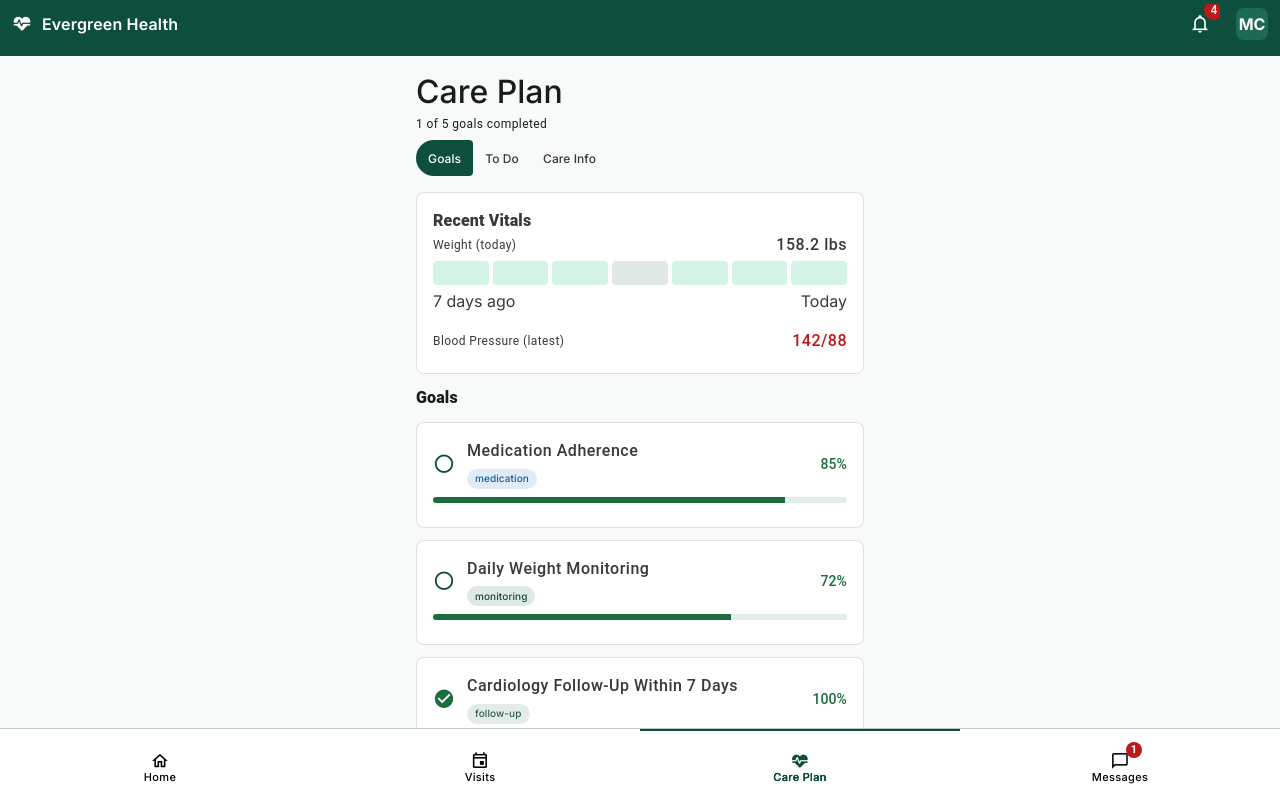
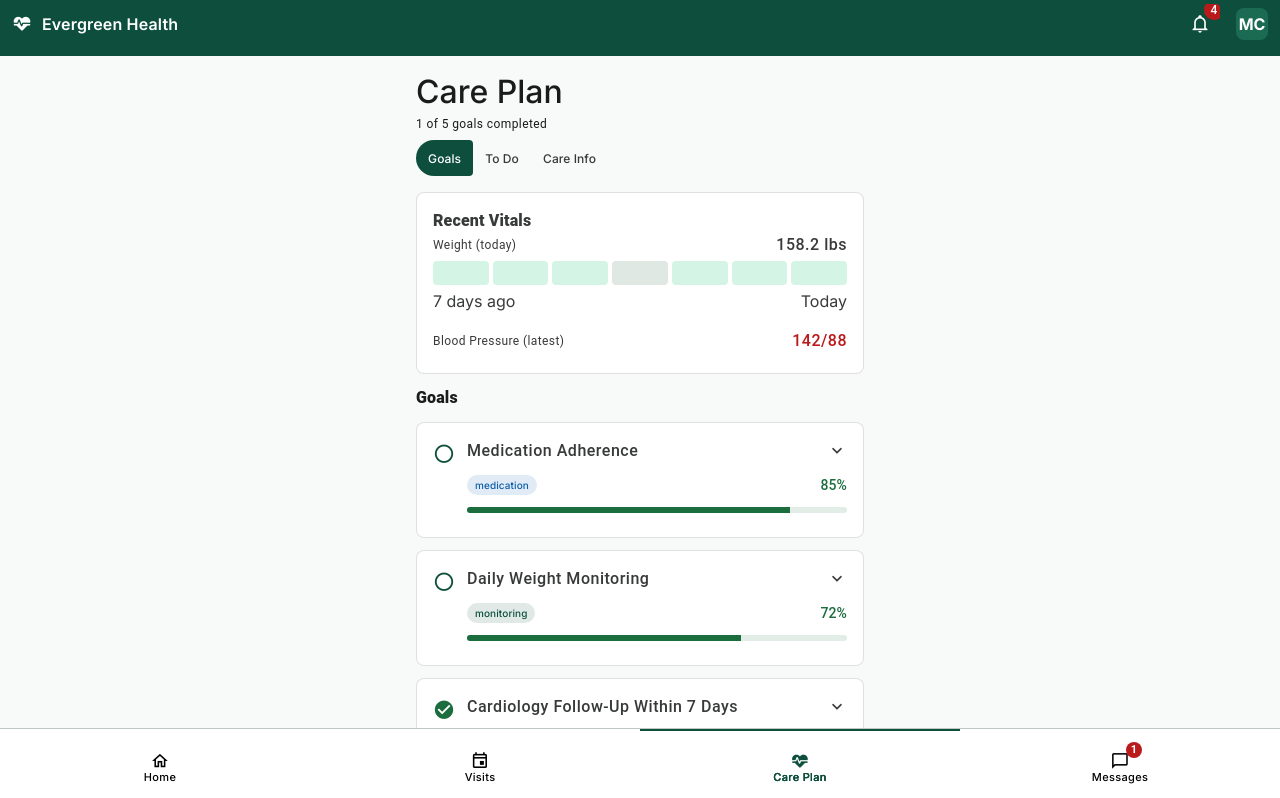
Before and after one commit to glo-kim/my-capstone-mobile, a Vue app: page /care-plan in a window 1280 px wide. Shown: the top 798 px of the page. Built offline with nearby package versions, Linux system fonts and the light colour scheme.

Commit message:
feat: update goal card layout in the CarePlanView for better hiearchy and readability.

```diff
--- a/src/views/CarePlanView.vue
+++ b/src/views/CarePlanView.vue
@@ -62,40 +62,48 @@
           class="pa-4"
           @click="expandedGoal = expandedGoal === goal.id ? null : goal.id"
         >
-          <div class="d-flex align-center ga-3 mb-2">
+          <div class="d-flex align-start ga-3">
             <v-icon
               :color="goal.status === 'completed' ? 'success' : 'primary'"
               size="22"
+              class="mt-1"
             >
               {{ goal.status === 'completed' ? 'mdi-check-circle' : 'mdi-circle-outline' }}
             </v-icon>
             <div class="flex-grow-1">
+              <div class="d-flex align-center justify-space-between mb-3">
                 <p class="text-body-large font-weight-medium text-on-surface">{{ goal.title }}</p>
+                <v-icon color="on-surface-variant" size="20">
+                  {{ expandedGoal === goal.id ? 'mdi-chevron-up' : 'mdi-chevron-down' }}
+                </v-icon>
+              </div>
+              <div class="d-flex align-center justify-space-between mt-1">
                 <v-chip
                   size="x-small"
                   :color="getCategoryColor(goal.category)"
                   variant="tonal"
-                class="mt-1"
                 >
                   {{ goal.category }}
                 </v-chip>
-            </div>
                 <span class="text-label-large" :class="getProgressColor(goal.progress)">
                   {{ Math.round(goal.progress * 100) }}%
                 </span>
+              </div>
+            </div>
           </div>
 
           <v-progress-linear
             :model-value="goal.progress * 100"
             :color="goal.progress >= 0.7 ? 'success' : goal.progress >= 0.5 ? 'warning' : 'error'"
             height="6"
-            class="mb-2"
+            class="mt-3 mb-2"
+            style="margin-left: 34px; width: calc(100% - 34px)"
           />
 
           <!-- Expanded milestones -->
           <v-expand-transition>
-            <div v-if="expandedGoal === goal.id" class="mt-3">
-              <p class="text-body-small text-on-surface-variant mb-3">{{ goal.description }}</p>
+            <div v-if="expandedGoal === goal.id" style="margin-left: 34px">
+              <p class="goal-description text-body-small text-on-surface-variant">{{ goal.description }}</p>
               <div class="d-flex flex-column ga-2">
                 <div
                   v-for="(ms, i) in goal.milestones"
@@ -114,7 +122,7 @@
                   >
                     {{ ms.label }}
                   </span>
-                  <span v-if="ms.date" class="text-caption text-on-surface-variant ml-auto">
+                  <span v-if="ms.date" class="text-body-small text-on-surface-variant ml-auto">
                     {{ formatDate(ms.date) }}
                   </span>
                 </div>
@@ -348,4 +356,9 @@ function getDocColor(type: string): string {
   max-width: 480px;
   margin: 0 auto;
 }
+
+.goal-description {
+  padding-top: 16px !important;
+  padding-bottom: 12px !important;
+}
 </style>
```
Lines whose indentation alone changed are shown as unchanged.
